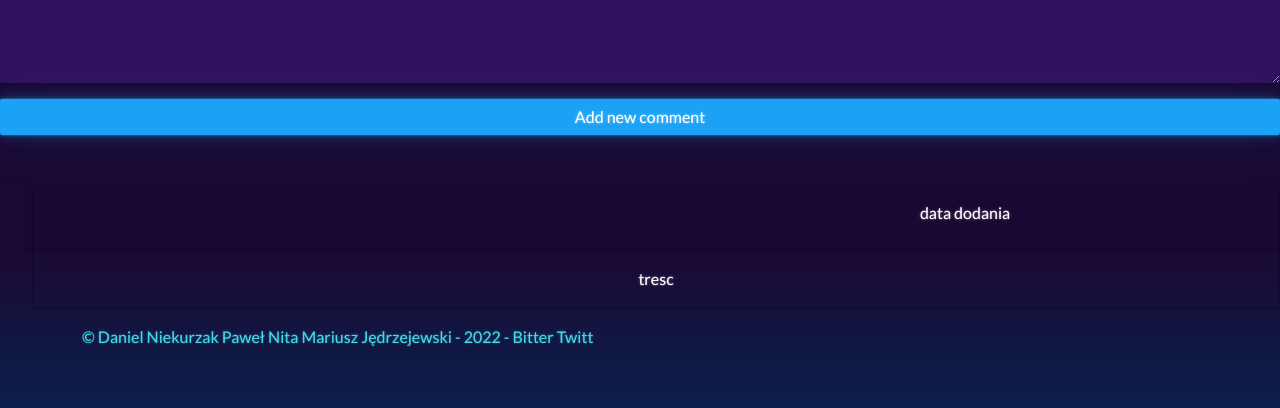
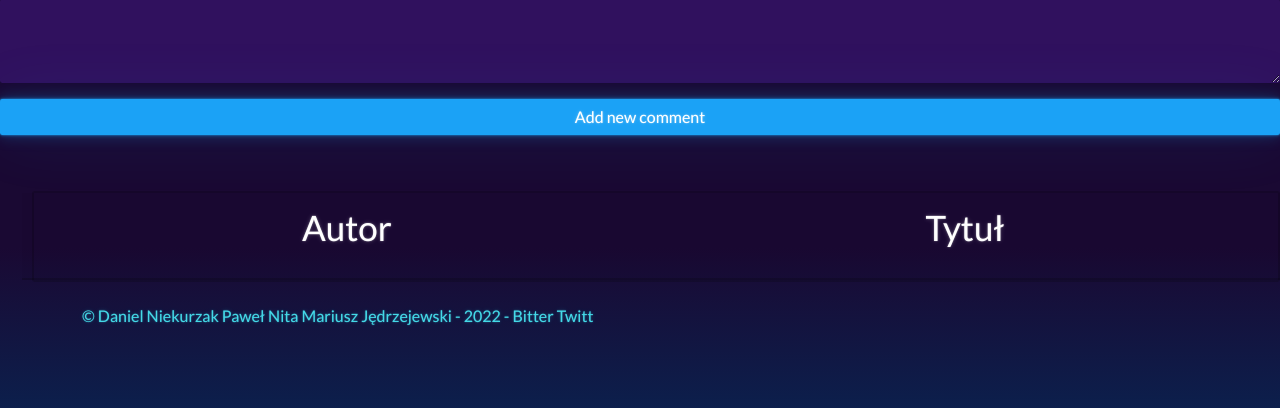
Before and after one commit to Hajcik/BitterTwitt, a Django app: template RestAPI/templates/user_details.html in a window 1280 px wide. Shown: the part 392-800 px from the top of the page. Run offline with Django 3.2, Linux system fonts and the light colour scheme; the template is opened without the code that fills it, so the values that code supplies are empty.

Commit message:
displaying twitts - NEED to add inserting new by POST

```diff
--- a/RestAPI/templates/user_details.html
+++ b/RestAPI/templates/user_details.html
@@ -10,9 +10,9 @@
       />
     </div>
     <h5 class="font-weight-normal">Sekcja komentarzy</h5>
-    <span class="notify-text">Postuj swoje przemyślenia na dowolny temat</span>
+    <span class="notify-text">Postuj swoje przemyślenia na dowolny temat!</span>
     <div class="mt-3">
-      <span class="accounts">Strona użytkownika {{user.username}}</span>
+      <span class="accounts">Strona użytkownika: {{user.username}}</span>
 
       <div class="mt-3">
         <div class="row">
@@ -49,7 +49,13 @@
         </div>
       </div>
       <div class="col-12 mt-3">
-        <input type="submit" class="btn btn-info form-control mb-2" value="Add new comment" />
+        <input
+        type="content"
+        id="content"
+        name="content"
+        required
+        maxlength="280"
+         type="submit" class="btn btn-info form-control mb-2" value="Add new comment" />
       </div>
     </div>
   </div>
@@ -60,13 +66,39 @@
   <ul>
     <li class="card text-center mb-3">
       <div class="card-header row">
-        <p class="text-left col-6">{{user.username}}</p>
-        <p class="text-right col-6">data dodania</p>
+        <p id="autorp" class="text-left col-6">Autor</p>
+        <p id="tytulp" class="text-right col-6">Tytuł</p>
+      </div>
+      {% for twitt in twitts %}
+      <div class="card-header row">
+        <p id="autor_data_p" class="text-left col-6">{{twitt.autor}}</p>
+        <p id="tytul_data_p" class="text-right col-6">{{twitt.title}}</p>
       </div>
       <div class="card-body text-left">
-        <p class="card-text">tresc</p>
+        <p id="contentp" class="card-text">{{twitt.content}}</p>
       </div>
+      {% endfor %}
     </li>
   </ul>
 </div>
+<style>
+#contentp {
+  font-size: 18px;
+}
+#autor_data_p {
+  font-size: 25px;
+}
+
+#tytul_data_p {
+  font-size: 25px;
+}
+
+#autorp {
+  font-size: 35px;
+}
+
+#tytulp {
+  font-size: 35px;
+}
+</style>
 {% endblock %}
--- a/RestAPI/templates/user_registration.html
+++ b/RestAPI/templates/user_registration.html
@@ -95,4 +95,9 @@
   </div>
 </form>
 
+{% for twitt in twitts %}
+  {{twitt.autor}}
+  {{twitt.content}}
+{% endfor %}
+
 {% endblock %}
--- a/RestAPI/views.py
+++ b/RestAPI/views.py
@@ -3,7 +3,7 @@
 from django.http.response import HttpResponseRedirect
 from django.urls import reverse
 
-from .forms import LoginForm, UserForm
+from .forms import LoginForm, UserForm, TwittForm
 
 from django.contrib.auth.models import User
 from django.contrib.auth import authenticate , login, logout
@@ -35,7 +35,9 @@
 @login_required(login_url="login")
 def user_details(request,user_id):
     user = db.auth_user.find_one({"id" : user_id})
-    return render(request,"user_details.html",{"user":user})
+    twitts = db.twitts.find({"autor": user['username']})
+
+    return render(request,"user_details.html",{"user":user, "twitts": twitts})
 
 def login_view (request) :
     if request.method == 'POST':
```
